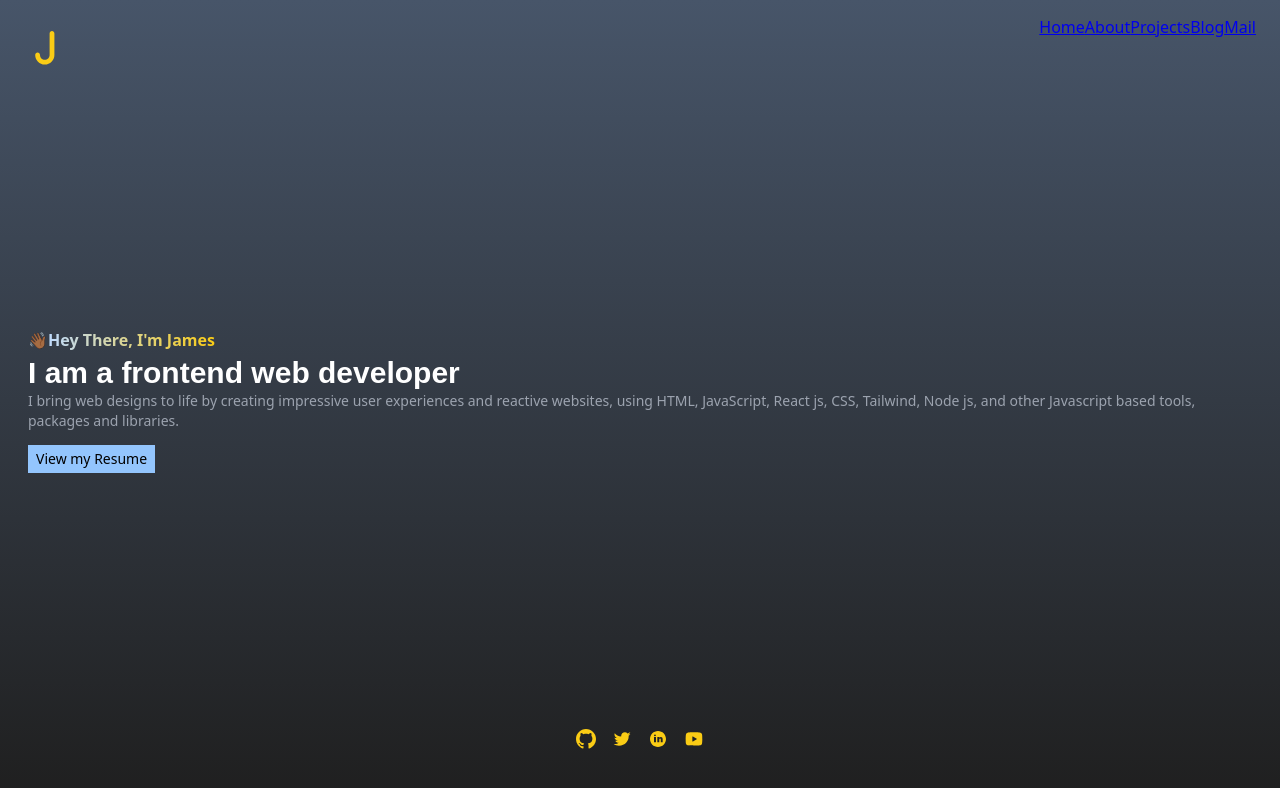
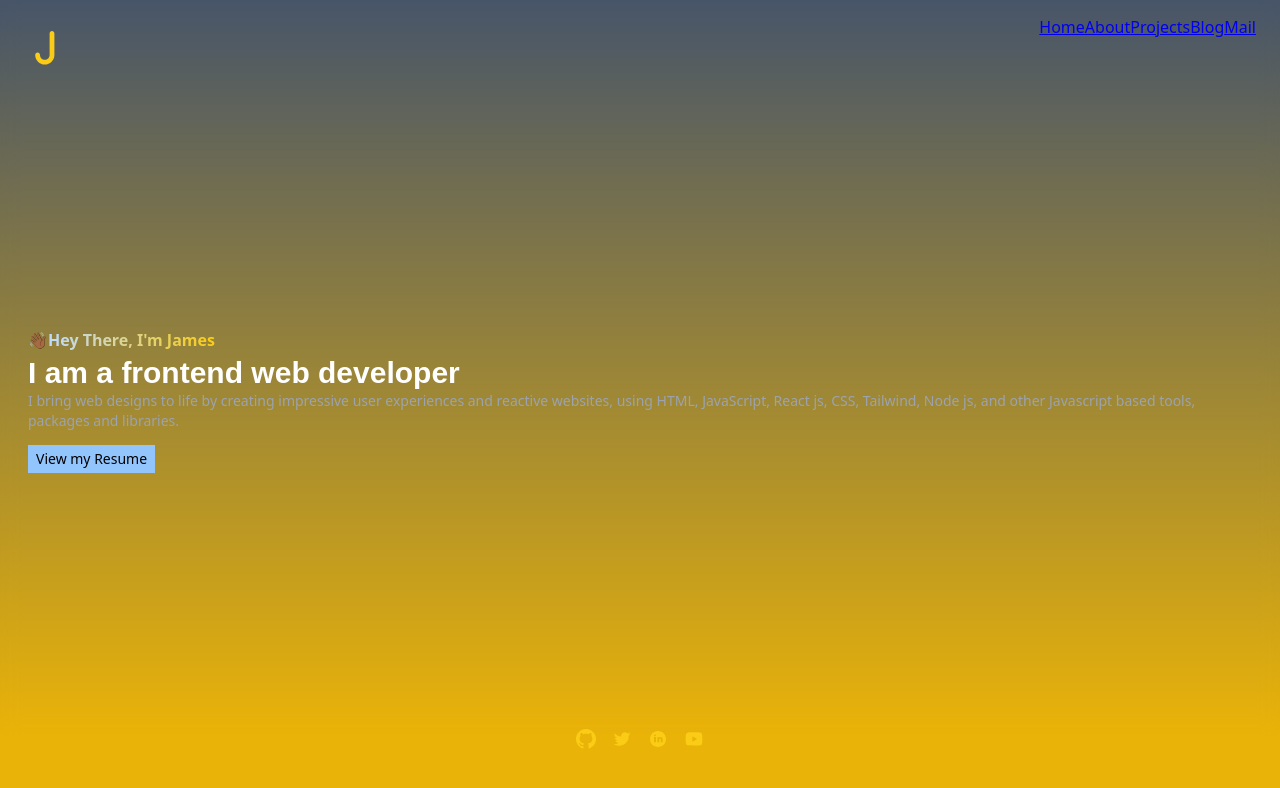
Before and after one commit to james-e-o/Profile, a Next.js app: page / in a window 1280 px wide. Shown: the top 788 px of the page. Built offline with nearby package versions, Linux system fonts and the light colour scheme.

Commit message:
office push07/19(test2)-profile

```diff
--- a/app/page.jsx
+++ b/app/page.jsx
@@ -11,7 +11,7 @@ export default function Home() {
 
     const className = "text-yellow-400 fill-yellow-400 font-sans text-5xl m-0 pt-2 pl-1"
 
-    const data = <div id="container" className="relative flex flex-col justify-between h-vh92 lg:h-screen bg-gradient-to-b from-slate-600 to- bg-deepSlate">
+    const data = <div id="container" className="relative flex flex-col justify-between h-vh92 lg:h-screen ">
 
         <Nav logo={logo} color={className} prop={ret}/>
         <Mobile_menu/>
--- a/components/mobile_menu.jsx
+++ b/components/mobile_menu.jsx
@@ -14,7 +14,7 @@ const currentRoute = usePathname()
                     <div className="links mt-5"><Link href="/Blogs" className={currentRoute === "/Blogs" ? "m-link active" : "text-white m-link"}>Blog</Link></div>
                 </div>
             </div>
-            <div className=" mx-2 mt-16 flex flex-col items-center"><Link href="#" className="text-white no-underline">
+            <div className="links mx-2 mt-16 flex flex-col items-center"><Link href="#" className="text-white no-underline">
                  <span className="text-xs font-thin"><span className="text-sm m-0 p-0 border-spacing-0 border-0 text-blue-300"> → </span>onwuasoanyajames@gmail.com</span>
                 </Link>
                 <span className="text-gray-400 text-xs italic font-thin"><Link href="https://github.com/git/git-scm.com/blob/main/MIT-LICENSE.txt" className="text-blue-300 no-underline" >MIT Licence & Copyright</Link> &#169;2023 James Onwuasoanya.</span>
```
